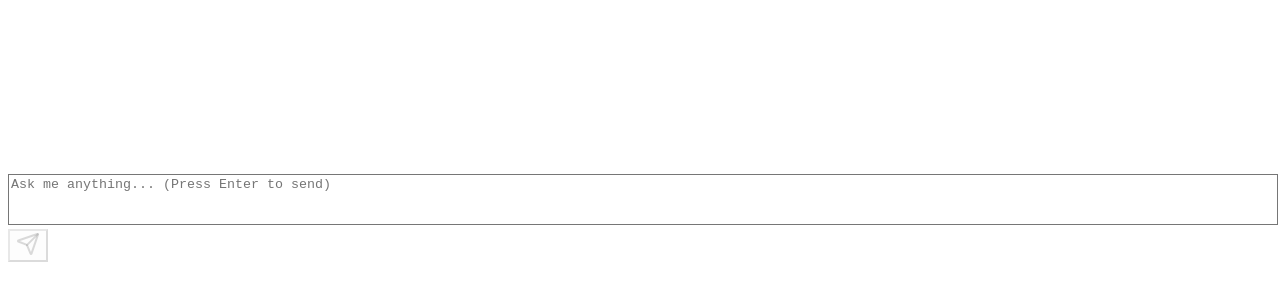
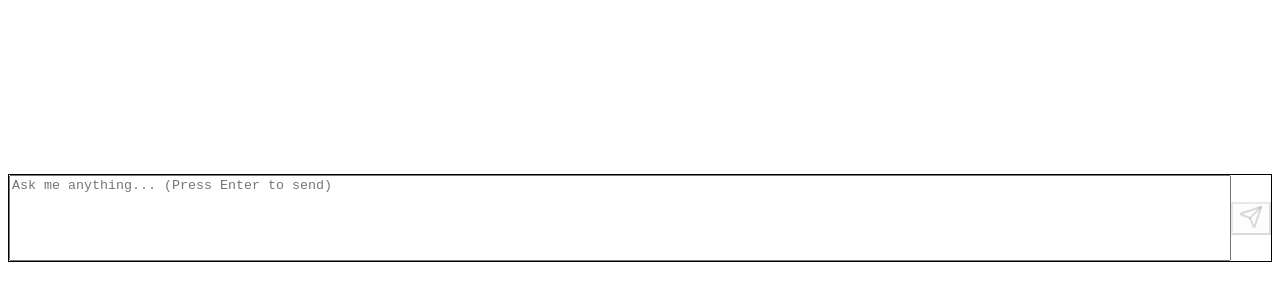
Before and after one commit to Rohitprj/TalkToGemini, a React (Vite) app in the folder GeminiChatbot/: page / in a window 1280 px wide. Shown: the part 34-334 px from the top of the page. Built offline with nearby package versions, Linux system fonts and the light colour scheme.

Commit message:
refactor message input area for improved layout and user interaction

```diff
--- a/GeminiChatbot/src/App.tsx
+++ b/GeminiChatbot/src/App.tsx
@@ -1,164 +1,3 @@
-// import axios from "axios";
-// import { useState, useRef } from "react";
-// import { Bot, Send, User } from "lucide-react";
-
-// // Define message interface
-// interface Message {
-//   role: "user" | "bot";
-//   content: string;
-// }
-
-// function App(): JSX.Element {
-//   const [messages, setMessages] = useState<Message[]>([]);
-//   const [newMessage, setNewMessage] = useState<string>("");
-//   const [loading, setLoading] = useState<boolean>(false);
-//   const messageListRef = useRef<HTMLDivElement | null>(null);
-
-//   const handleSendMessage = async (): Promise<void> => {
-//     if (!newMessage.trim() || loading) return;
-
-//     const userMessage: Message = { role: "user", content: newMessage };
-//     setMessages([...messages, userMessage]);
-//     setNewMessage("");
-
-//     setLoading(true);
-//     try {
-//       const response = await axios({
-//         url: `https://generativelanguage.googleapis.com/v1beta/models/gemini-1.5-flash:generateContent?key=${
-//           import.meta.env.VITE_API_KEY
-//         }`,
-//         method: "post",
-//         data: {
-//           contents: [
-//             {
-//               parts: [
-//                 {
-//                   text: userMessage.content,
-//                 },
-//               ],
-//             },
-//           ],
-//         },
-//       });
-
-//       const botResponse = response.data.candidates[0].content.parts[0].text;
-//       setMessages((prevMessages) => [
-//         ...prevMessages,
-//         { role: "bot", content: botResponse },
-//       ]);
-//     } catch (error) {
-//       console.error("Error:", error);
-//       setMessages((prevMessages) => [
-//         ...prevMessages,
-//         {
-//           role: "bot",
-//           content: "Sorry, something went wrong. Please try again.",
-//         },
-//       ]);
-//     } finally {
-//       setLoading(false);
-//       // Scroll to the bottom after the response
-//       setTimeout(() => {
-//         if (messageListRef.current) {
-//           messageListRef.current.scrollTop =
-//             messageListRef.current.scrollHeight;
-//         }
-//       }, 100);
-//     }
-//   };
-
-//   const handleSubmit = (e: React.FormEvent<HTMLFormElement>): void => {
-//     e.preventDefault();
-//     handleSendMessage();
-//   };
-
-//   const handleKeyDown = (e: React.KeyboardEvent<HTMLTextAreaElement>): void => {
-//     // Send message on Enter (without Shift key)
-//     if (e.key === "Enter" && !e.shiftKey) {
-//       e.preventDefault();
-//       handleSendMessage();
-//     }
-//   };
-
-//   return (
-//     <div className="min-h-screen bg-gradient-to-br from-purple-50 to-blue-50 p-4 md:p-8">
-//       <div className="max-w-4xl mx-auto">
-//         <div className="text-center mb-8 animate-fade-in">
-//           {/* Title remains the same */}
-//         </div>
-
-//         <div className="bg-white rounded-2xl shadow-xl p-6 mb-6 animate-slide-up">
-//           <div
-//             className="min-h-[200px] max-h-[500px] mb-6 overflow-y-auto"
-//             ref={messageListRef}
-//           >
-//             {messages.map((message, index) => (
-//               <div key={index} className="flex items-start animate-fade-in">
-//                 <div
-//                   className={`w-8 h-8 rounded-full ${
-//                     message.role === "user" ? "bg-blue-100" : "bg-purple-100"
-//                   } flex items-center justify-center flex-shrink-0`}
-//                 >
-//                   {message.role === "user" ? (
-//                     <User className="w-4 h-4 text-blue-600" />
-//                   ) : (
-//                     <Bot className="w-4 h-4 text-purple-600" />
-//                   )}
-//                 </div>
-//                 <div className="flex-1">
-//                   <div
-//                     className={`${
-//                       message.role === "user" ? "bg-blue-50" : "bg-purple-50"
-//                     } rounded-lg p-4`}
-//                   >
-//                     <p className="text-gray-700 whitespace-pre-wrap">
-//                       {message.content}
-//                     </p>
-//                   </div>
-//                 </div>
-//               </div>
-//             ))}
-//             {loading && (
-//               <div className="flex items-start gap-4 animate-fade-in">
-//                 <div className="w-8 h-8 rounded-full bg-purple-100 flex items-center justify-center flex-shrink-0">
-//                   <Bot className="w-4 h-4 text-purple-600 animate-spin" />
-//                 </div>
-//                 <div className="flex-1">
-//                   <div className="bg-purple-50 rounded-lg p-4">
-//                     <p>Thinking...</p>
-//                   </div>
-//                 </div>
-//               </div>
-//             )}
-//           </div>
-
-//           <form onSubmit={handleSubmit} className="relative">
-//             <textarea
-//               value={newMessage}
-//               onChange={(e: React.ChangeEvent<HTMLTextAreaElement>) =>
-//                 setNewMessage(e.target.value)
-//               }
-//               onKeyDown={handleKeyDown}
-//               placeholder="Ask me anything... (Press Enter to send)"
-//               rows={3}
-//               className="w-full px-4 py-3 rounded-lg border border-gray-200 focus:border-purple-400 focus:ring focus:ring-purple-100 transition-all outline-none resize-none pr-12"
-//             />
-//             <button
-//               type="submit"
-//               disabled={loading || !newMessage.trim()}
-//               className="absolute right-2 bottom-2 p-2 rounded-lg bg-gradient-to-r from-purple-600 to-blue-600 text-white hover:opacity-90 transition-opacity disabled:opacity-50 disabled:cursor-not-allowed"
-//             >
-//               <Send className="w-5 h-5" />
-//             </button>
-//           </form>
-//         </div>
-//       </div>
-//     </div>
-//   );
-// }
-
-// export default App;
-
 import axios from "axios";
 import { useState, useRef } from "react";
 import { Bot, Send, User } from "lucide-react";
@@ -299,8 +138,9 @@ function App(): JSX.Element {
               </div>
             )}
           </div>
-
           <form onSubmit={handleSubmit} className="relative">
+            <div className="flex items-center border border-gray-200 rounded-lg focus-within:ring focus-within:ring-purple-100 transition-all">
+              {/* Textarea */}
               <textarea
                 value={newMessage}
                 onChange={(e: React.ChangeEvent<HTMLTextAreaElement>) =>
@@ -309,15 +149,19 @@ function App(): JSX.Element {
                 onKeyDown={handleKeyDown}
                 placeholder="Ask me anything... (Press Enter to send)"
                 rows={3}
-              className="w-full px-4 py-3 rounded-lg border border-gray-200 focus:border-purple-400 focus:ring focus:ring-purple-100 transition-all outline-none resize-none pr-12"
+                className="w-full px-4 py-3 resize-none focus:outline-none"
+                style={{ minHeight: "80px" }}
               />
+
+              {/* Button inside textarea */}
               <button
                 type="submit"
                 disabled={loading || !newMessage.trim()}
-              className="absolute right-2 bottom-2 p-2 rounded-lg bg-gradient-to-r from-purple-600 to-blue-600 text-white hover:opacity-90 transition-opacity disabled:opacity-50 disabled:cursor-not-allowed"
+                className="p-3 bg-gradient-to-r from-purple-600 to-blue-600 text-white rounded-r-lg hover:opacity-90 transition-opacity disabled:opacity-50 disabled:cursor-not-allowed"
               >
                 <Send className="w-5 h-5" />
               </button>
+            </div>
           </form>
         </div>
       </div>
```
Lines whose indentation alone changed are shown as unchanged.
